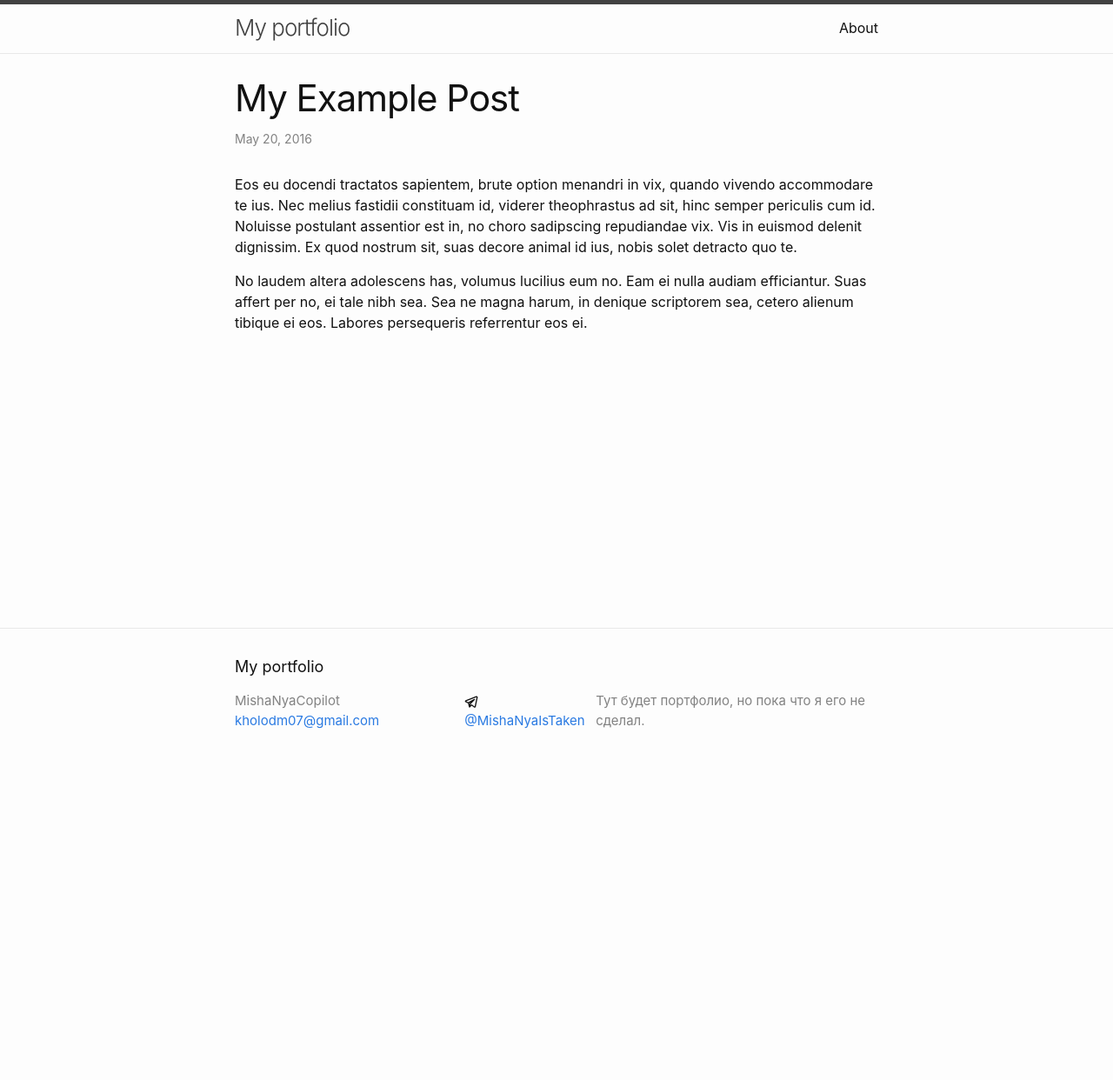
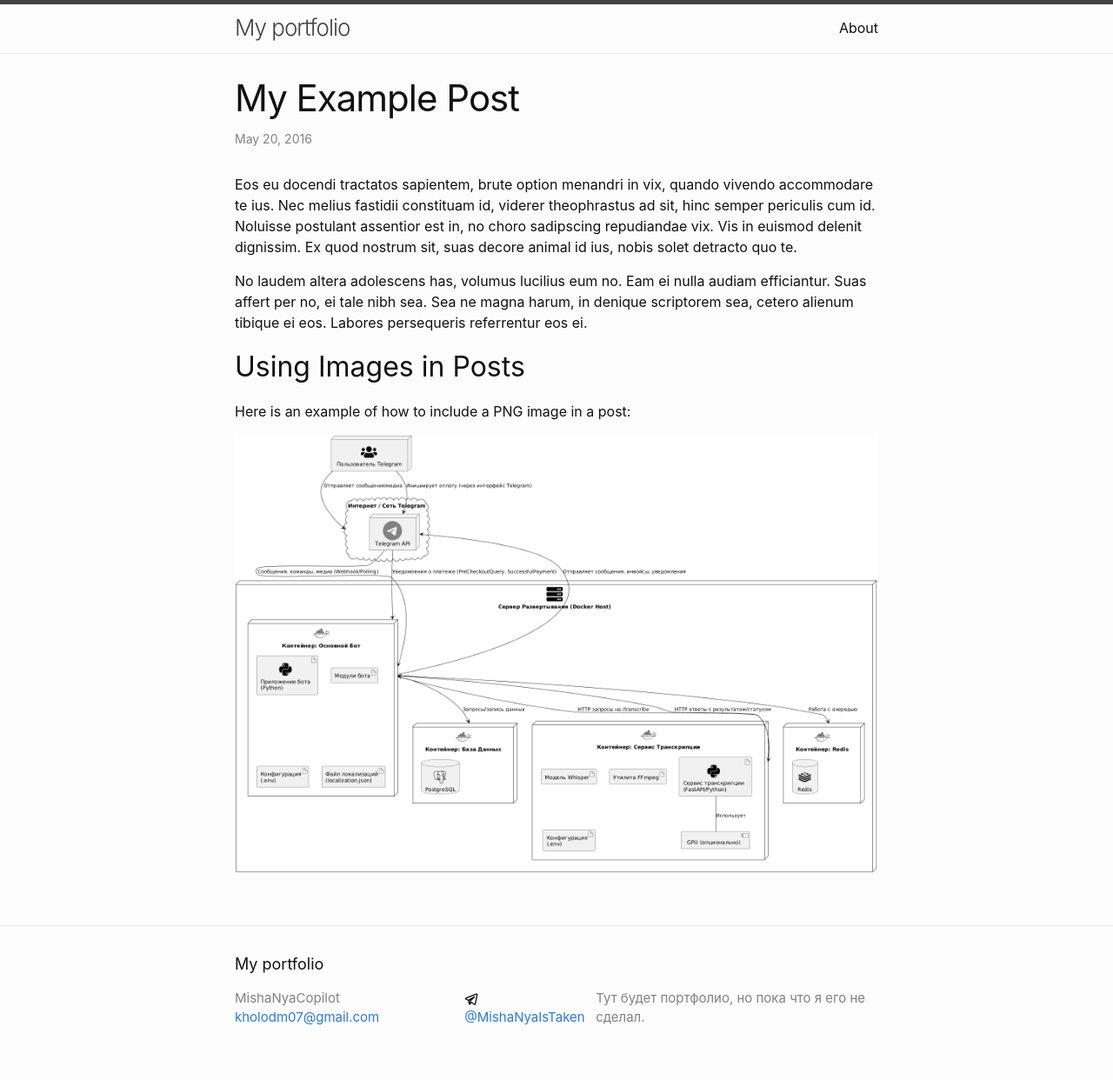
Before and after one commit to MishaNyaCopilot/MishaNyaCopilot.github.io, a Jekyll site: the page built from _posts/2016-05-20-my-example-post.md, in a window 1280 px wide. Shown: the whole page at 87% size. Built offline with Jekyll 4.4.1, drawn with Linux system fonts in a browser that asks for light colours; before the commit the page ends 900 px from its top, so only the background shows below that.

Commit message:
Test image + tg icon fix

```diff
--- a/_posts/2016-05-20-my-example-post.md
+++ b/_posts/2016-05-20-my-example-post.md
@@ -10,3 +10,9 @@
 {% endcomment %}
 
 No laudem altera adolescens has, volumus lucilius eum no. Eam ei nulla audiam efficiantur. Suas affert per no, ei tale nibh sea. Sea ne magna harum, in denique scriptorem sea, cetero alienum tibique ei eos. Labores persequeris referrentur eos ei.
+
+## Using Images in Posts
+
+Here is an example of how to include a PNG image in a post:
+
+![My project architecture](/assets/2.png)
--- a/_sass/minima/_layout.scss
+++ b/_sass/minima/_layout.scss
@@ -128,6 +128,7 @@
   .img-icon {
     width: 16px;
     height: 16px;
+    vertical-align: middle;
   }
 }
 
```
Also changed, not shown: assets/2.png (added).
